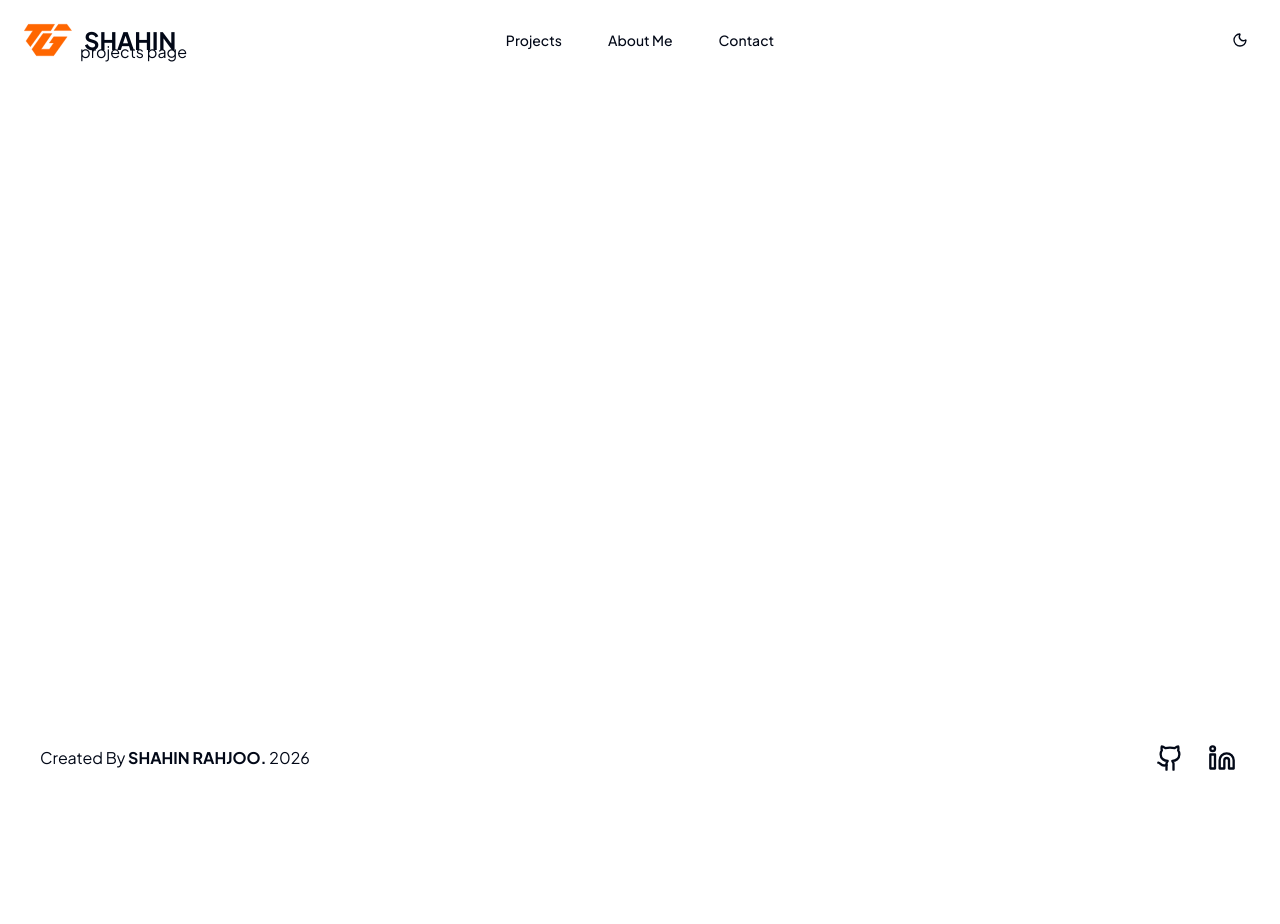
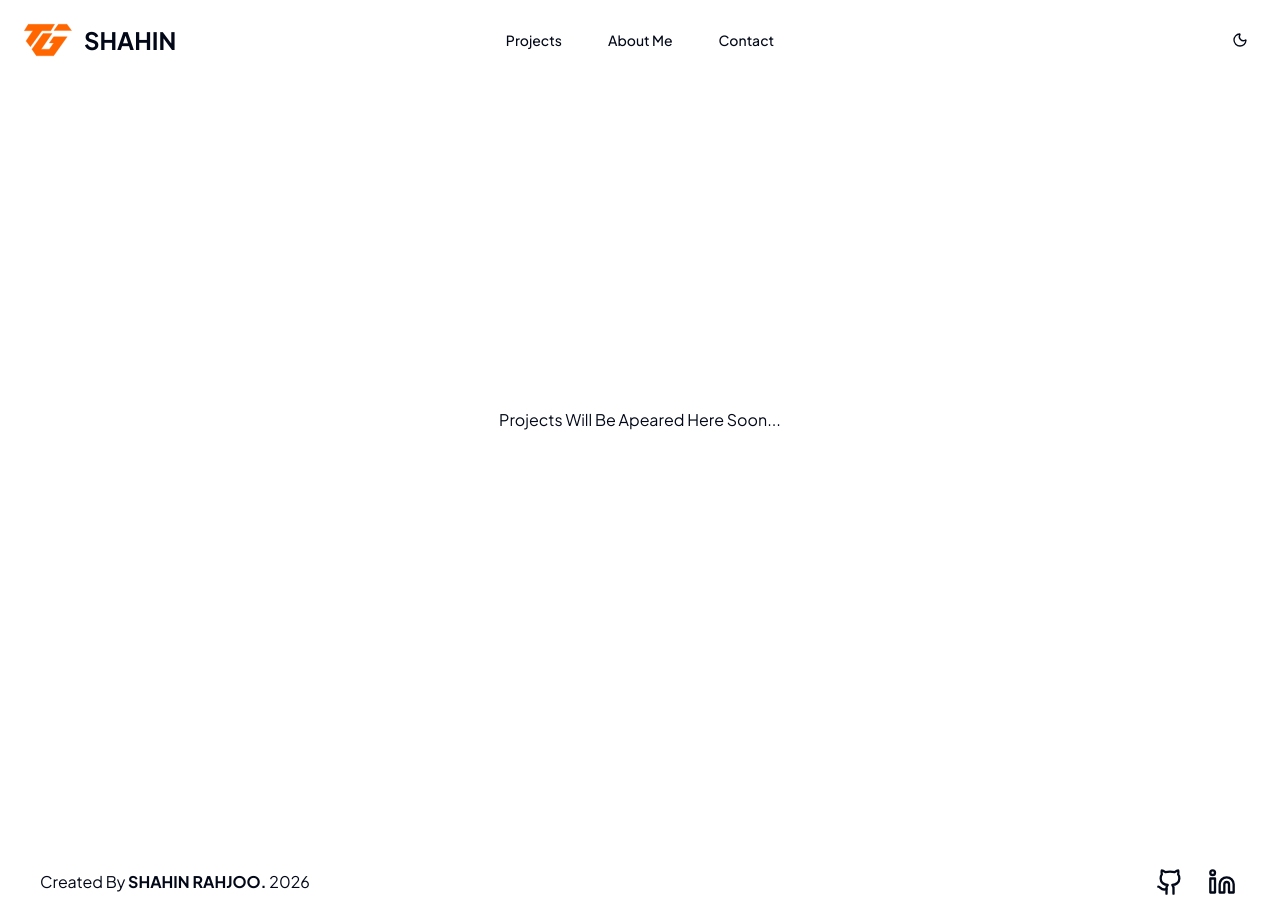
Before and after one commit to shahin-rahjoo/Portfolio, a Next.js app: page /projects in a window 1280 px wide. Before the commit the page ends 800 px from the top, so only its background shows below. Built offline with nearby package versions, Linux system fonts and the light colour scheme; no server answers.

Commit message:
project page added

```diff
--- a/app/(root)/projects/page.tsx
+++ b/app/(root)/projects/page.tsx
@@ -2,7 +2,11 @@
   title: "Projects",
 };
 const Projects = () => {
-  return <div className="wrapper">projects page</div>;
+  return (
+    <div className="flex min-h-screen items-center justify-center">
+      Projects Will Be Apeared Here Soon...
+    </div>
+  );
 };
 
 export default Projects;
```
